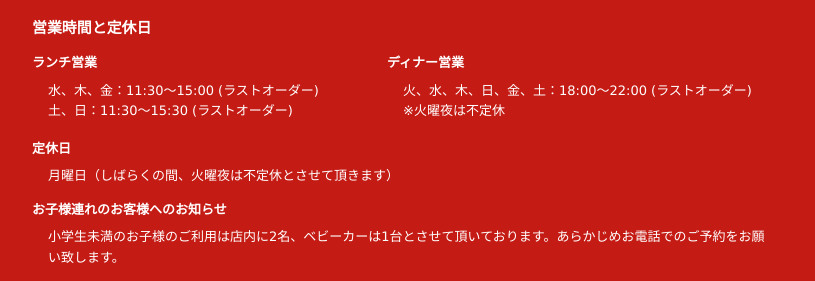
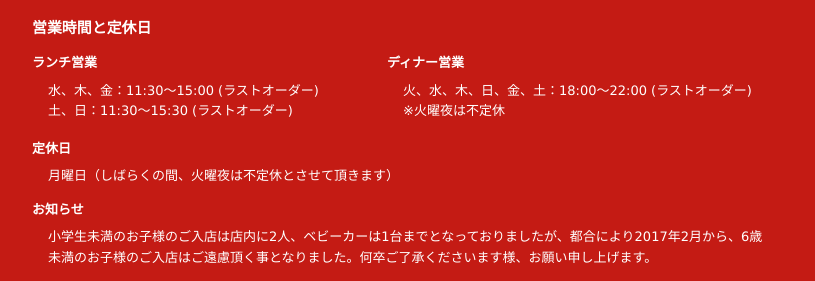
Before and after one commit to yukop/cafe-dubois, a plain HTML site: page public_html/index.html in a window 1280 px wide. Shown: the part 653-934 px from the top of the page, without its empty margins (238-1053 px from the left). Drawn offline with Linux system fonts and the light colour scheme; grey boxes are pictures that could not be loaded.

Commit message:
update announcement

```diff
--- a/public_html/index.html
+++ b/public_html/index.html
@@ -47,8 +47,8 @@
 <!-- (月曜日が祝日の場合は、営業いたします)--></dd>
 </dl>
 <dl>
-<dt>お子様連れのお客様へのお知らせ</dt>
-<dd>小学生未満のお子様のご利用は店内に2名、ベビーカーは1台とさせて頂いております。あらかじめお電話でのご予約をお願い致します。</dd>
+<dt>お知らせ</dt>
+<dd>小学生未満のお子様のご入店は店内に2人、ベビーカーは1台までとなっておりましたが、都合により2017年2月から、6歳未満のお子様のご入店はご遠慮頂く事となりました。何卒ご了承くださいます様、お願い申し上げます。</dd>
 </dl>
 <iframe src="https://www.google.com/calendar/embed?height=490&amp;wkst=1&amp;bgcolor=%23FFFFFF&amp;src=ahlm1j88qpochonj0ls1fkre50%40group.calendar.google.com&amp;color=%23A32929&amp;ctz=Asia%2FTokyo" class="googlecal" width="740" height="490"></iframe>
 <!--/#calendrier--></section>
```
